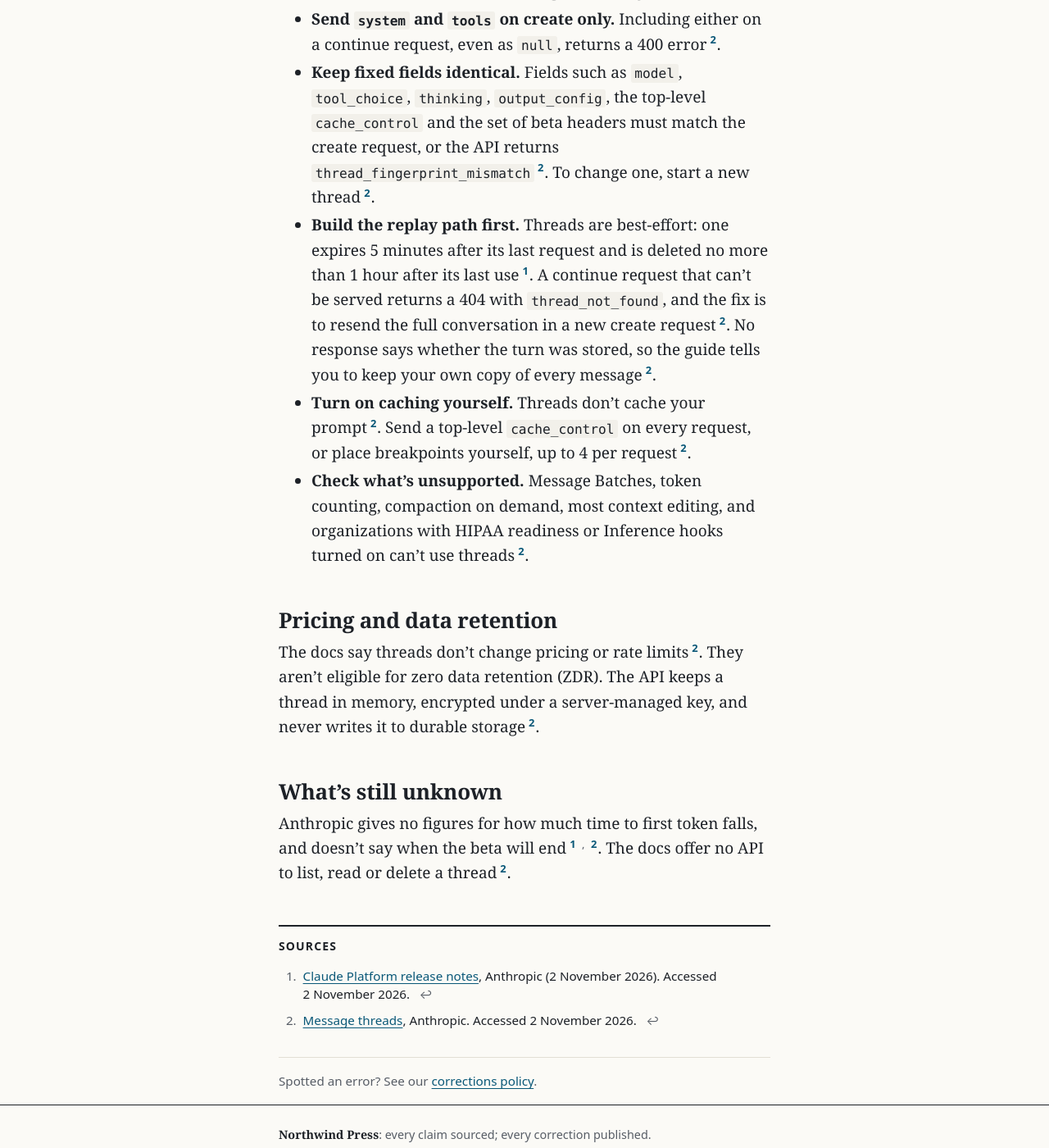
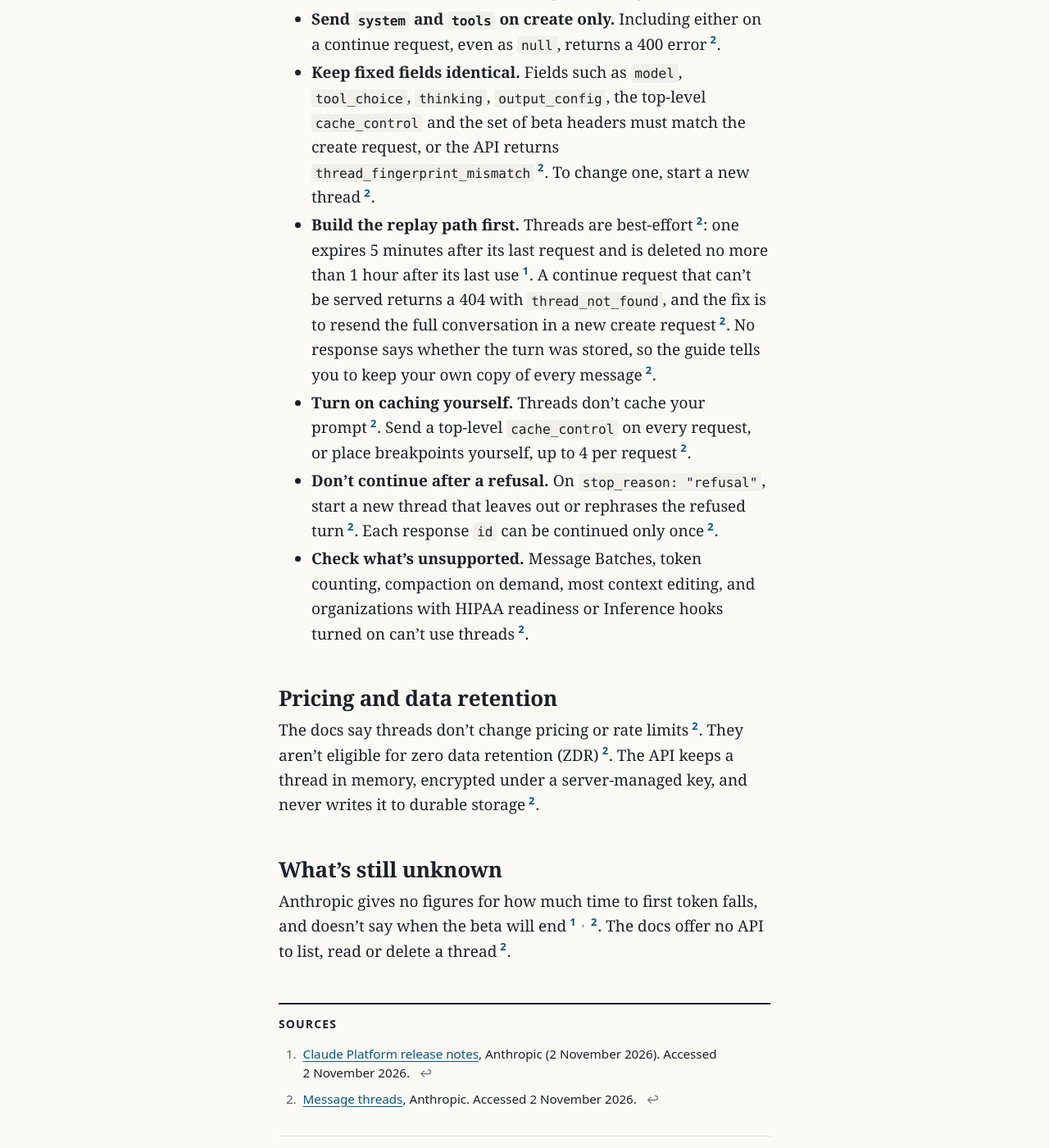
Before and after one commit to northwind-press/northwind-press.github.io, a Jekyll site: the page built from _posts/2026-11-03-claude-message-threads.md, in a window 1280 px wide and 1400 px high, scrolled down 1255 px. Shown: the whole window at 82% size. Built offline with Jekyll 4.4.1, drawn with Linux system fonts in a browser that asks for light colours.

Commit message:
Desk edit: claude-message-threads (cite best-effort and ZDR claims; add refusal/continue-once rule)
Co-Authored-By: Claude Opus 5.5 <noreply@anthropic.com>

```diff
--- a/_posts/2026-11-03-claude-message-threads.md
+++ b/_posts/2026-11-03-claude-message-threads.md
@@ -32,13 +32,14 @@ Threads are available on the Claude API, Claude Platform on AWS, Claude Models o
 
 - **Send `system` and `tools` on create only.** Including either on a continue request, even as `null`, returns a 400 error{% include cite.html n=2 %}.
 - **Keep fixed fields identical.** Fields such as `model`, `tool_choice`, `thinking`, `output_config`, the top-level `cache_control` and the set of beta headers must match the create request, or the API returns `thread_fingerprint_mismatch`{% include cite.html n=2 %}. To change one, start a new thread{% include cite.html n=2 %}.
-- **Build the replay path first.** Threads are best-effort: one expires 5 minutes after its last request and is deleted no more than 1 hour after its last use{% include cite.html n=1 %}. A continue request that can't be served returns a 404 with `thread_not_found`, and the fix is to resend the full conversation in a new create request{% include cite.html n=2 %}. No response says whether the turn was stored, so the guide tells you to keep your own copy of every message{% include cite.html n=2 %}.
+- **Build the replay path first.** Threads are best-effort{% include cite.html n=2 %}: one expires 5 minutes after its last request and is deleted no more than 1 hour after its last use{% include cite.html n=1 %}. A continue request that can't be served returns a 404 with `thread_not_found`, and the fix is to resend the full conversation in a new create request{% include cite.html n=2 %}. No response says whether the turn was stored, so the guide tells you to keep your own copy of every message{% include cite.html n=2 %}.
 - **Turn on caching yourself.** Threads don't cache your prompt{% include cite.html n=2 %}. Send a top-level `cache_control` on every request, or place breakpoints yourself, up to 4 per request{% include cite.html n=2 %}.
+- **Don't continue after a refusal.** On `stop_reason: "refusal"`, start a new thread that leaves out or rephrases the refused turn{% include cite.html n=2 %}. Each response `id` can be continued only once{% include cite.html n=2 %}.
 - **Check what's unsupported.** Message Batches, token counting, compaction on demand, most context editing, and organizations with HIPAA readiness or Inference hooks turned on can't use threads{% include cite.html n=2 %}.
 
 ## Pricing and data retention
 
-The docs say threads don't change pricing or rate limits{% include cite.html n=2 %}. They aren't eligible for zero data retention (ZDR). The API keeps a thread in memory, encrypted under a server-managed key, and never writes it to durable storage{% include cite.html n=2 %}.
+The docs say threads don't change pricing or rate limits{% include cite.html n=2 %}. They aren't eligible for zero data retention (ZDR){% include cite.html n=2 %}. The API keeps a thread in memory, encrypted under a server-managed key, and never writes it to durable storage{% include cite.html n=2 %}.
 
 ## What's still unknown
 
```
